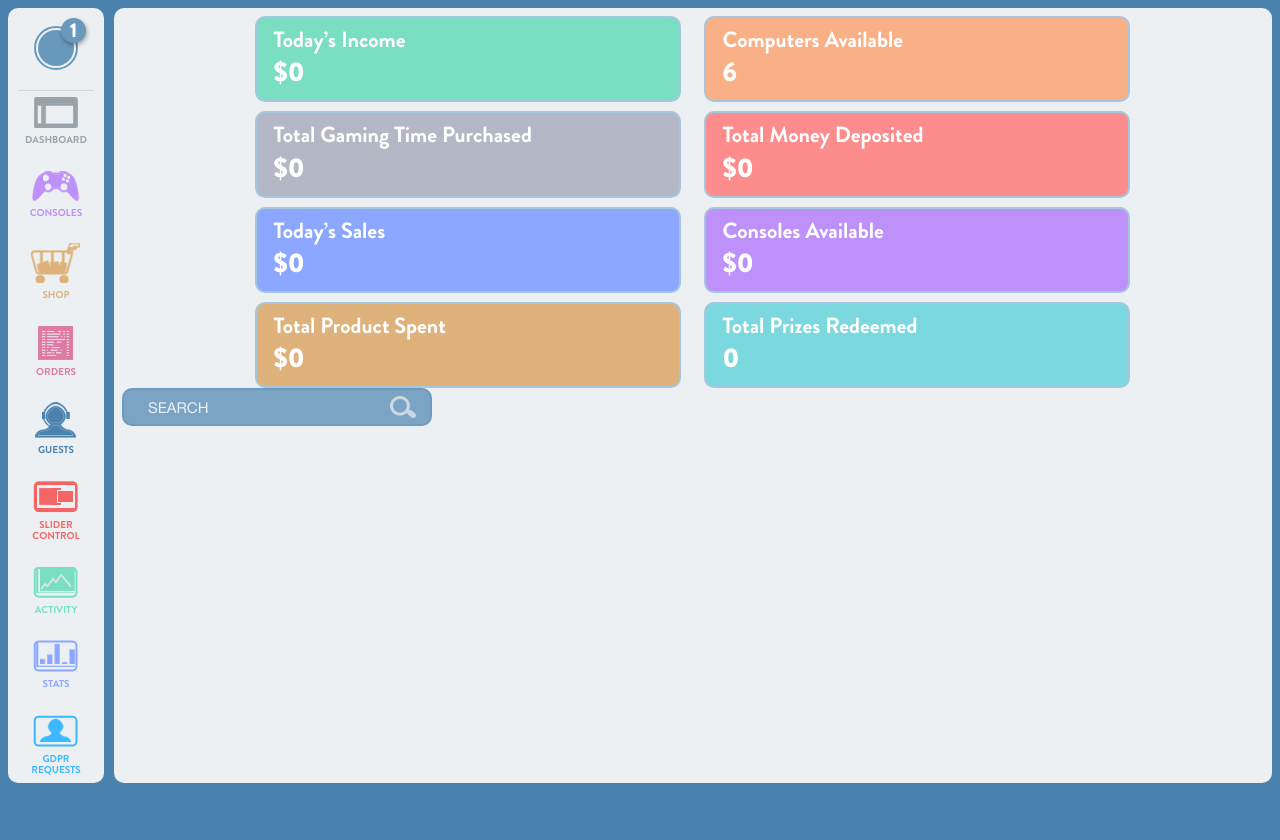
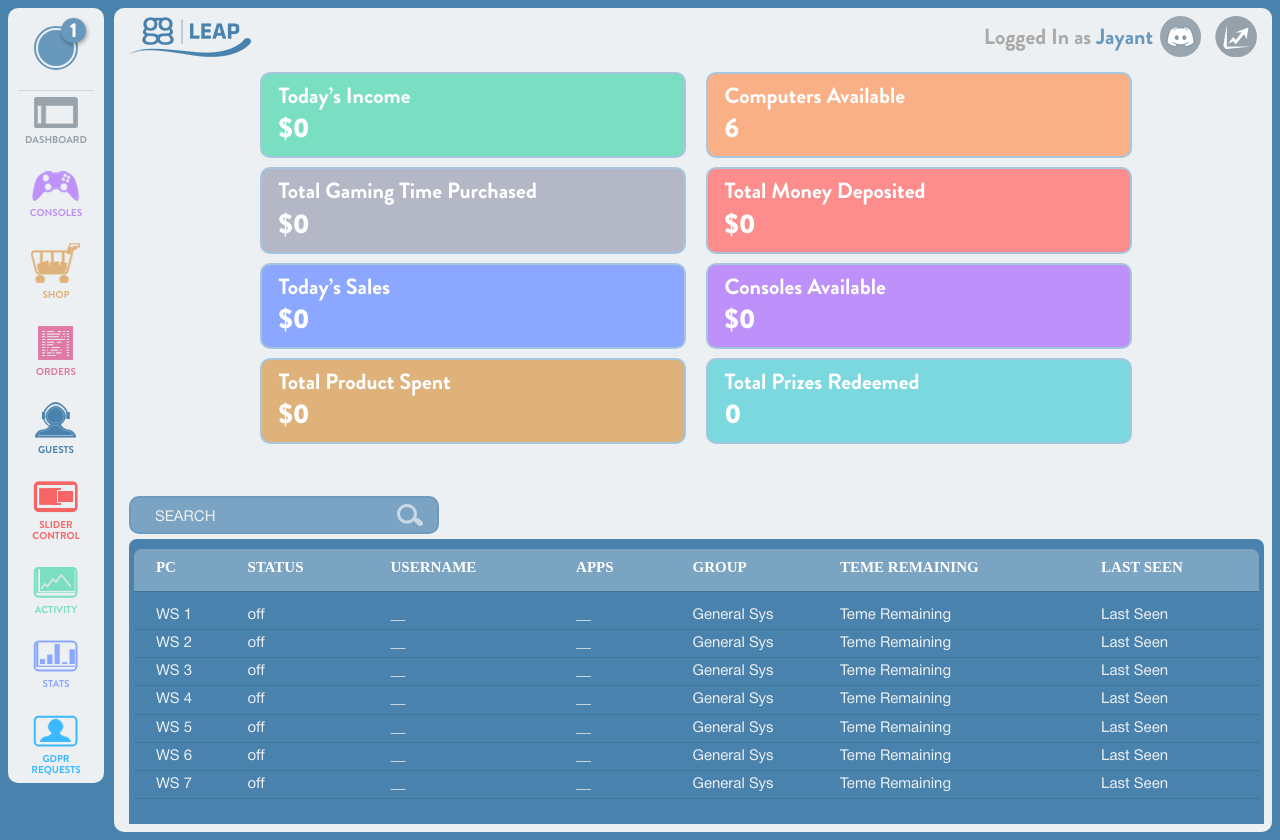
Before and after one commit to tayurus/ggWebAdmin, a website: page src/1 GGL 2.0 (Dashboard).html in a window 1280 px wide. Before the commit the page ends 800 px from the top, so only its background shows below. Drawn offline with nearby package versions, Linux system fonts and the light colour scheme; files that its build step writes are made by us from their sources; files whose address does not match are found by name.

Commit message:
site-header

```diff
--- a/src/1 GGL 2.0 (Dashboard).html
+++ b/src/1 GGL 2.0 (Dashboard).html
@@ -1,6 +1,7 @@
 {% extends "./templates/decorators/_base.html"  %}
 {%  from './templates/macros/nav-panel.html' import nav_panel %}
 {%  from './templates/macros/info-cards-grid.html' import info_cards_grid %}
+{%  from './templates/macros/site-table.html' import site_table %}
 
 {% block page_title %}
 
@@ -12,9 +13,13 @@
     <div class="site-row">
       {{nav_panel('dashboard')}}
       <div class="site-container site-container_content">
-        {{info_cards_grid('common')}}
+        {% include './templates/partials/site-header.html' %}
+        {{info_cards_grid('common', 'info-cards-grid_mb52')}}
 
-        <input type="search" placeholder="search" class="site-input site-input_search">
+        <input type="search" placeholder="search" class="site-input site-input_mb13 site-input_search">
+
+        {{site_table('common')}}
+
       </div>
     </div>
 
--- a/src/less/blocks/info-cards-grid.less
+++ b/src/less/blocks/info-cards-grid.less
@@ -2,11 +2,15 @@
   display: grid;
   width: 100%;
   grid-template-columns: repeat(auto-fill, 426px);
-  grid-gap: 9px 23px;
+  grid-gap: 9px 20px;
   justify-content: center;
 
   &_statistic {
     grid-template-columns: repeat(auto-fill, 342px);
     grid-gap: 9px 14px;
   }
+
+  &_mb52 {
+    margin-bottom: 52px;
+  }
 }
--- a/src/less/blocks/site-container.less
+++ b/src/less/blocks/site-container.less
@@ -10,5 +10,6 @@
     margin-left: 10px;
     background-color: #edf0f2;
     border-radius: 10px;
+    padding-left: 15px;
   }
 }
--- /dev/null
+++ b/src/less/blocks/site-header.less
@@ -0,0 +1,33 @@
+.site-header {
+  display: flex;
+  justify-content: space-between;
+  align-items: center;
+  padding-bottom: 15px;
+
+  &__logo {
+    width: 122px;
+    height: 40px;
+  }
+
+  &__controls {
+    display: inline-flex;
+    align-items: center;
+  }
+
+  &__info {
+    font-size: 22px;
+    font-weight: 700;
+    color: #aaa9a8;
+  }
+
+  &__username {
+    color: #6898bc;
+  }
+
+  &__control {
+    display: block;
+    min-width: 41px;
+    min-height: 41px;
+    margin: 0 7px;
+  }
+}
--- a/src/less/blocks/site-input.less
+++ b/src/less/blocks/site-input.less
@@ -13,6 +13,10 @@
     background-repeat: no-repeat;
     background-size: 26px 22px;
     background-position: 95% center;
+  }
+
+  &_mb13 {
+    margin-bottom: 5px;
   }
 
   &::-webkit-input-placeholder {
--- /dev/null
+++ b/src/less/blocks/site-table.less
@@ -0,0 +1,49 @@
+.site-table-wrapper {
+  background-color: #4a82ae;
+  border-top-left-radius:8px;
+  border-top-right-radius:8px;
+  padding: 10px 5px 25px 5px;
+}
+
+.site-table {
+  width: 100%;
+
+  &__row {
+
+    &_header {
+      background-color: #7ba3c2;
+    }
+  }
+
+  &__cell {
+    padding: 5px 0 5px 22px;
+    font-family: Helvetica;
+    font-size: 15px;
+    font-weight: 400;
+    color: #edf0f2;
+    border-bottom: 1px solid #00000020;
+
+    &_spacer {
+      border-bottom: none;
+    }
+
+    &_header {
+      color: #fff;
+      font-family: "Brandon Grotesque";
+      font-size: 15px;
+      font-weight: 700;
+      text-transform: uppercase;
+      padding: 10px 22px 14px 22px;
+
+      &:first-child {
+        border-top-left-radius: 8px;
+      }
+
+      &:last-child {
+        border-top-right-radius: 8px;
+      }
+
+    }
+
+  }
+}
--- a/src/less/main.less
+++ b/src/less/main.less
@@ -1,10 +1,12 @@
 @import url('./blocks/nav-panel.less');
-@import url('./blocks/switcher.less');
 @import url('./blocks/info-card.less');
 @import url('blocks/info-cards-grid.less');
 @import url('blocks/site-container.less');
 @import url('blocks/site-row.less');
 @import url('blocks/site-input.less');
+@import url('./blocks/site-switcher.less');
+@import url('./blocks/site-table.less');
+@import url('./blocks/site-header.less');
 
 @import url(app.less);
 @import url(icons.less);
```
Also changed, not shown: src/10 GGL 2.0 (SETTINGS) Center Subscriptions.html (+1 -1 lines), src/templates/macros/info-cards-grid.html (+2 -2 lines), src/templates/macros/site-table.html (added, +37 -0 lines), src/templates/partials/site-header.html (added, +19 -0 lines), src/images/site-header/discord.png (added), src/images/site-header/logo.png (added), src/images/site-header/logout.png (added), src/less/blocks/site-switcher.less (renamed from src/less/blocks/switcher.less), src/templates/partials/site-switcher.html (renamed from src/templates/partials/switcher.html).
